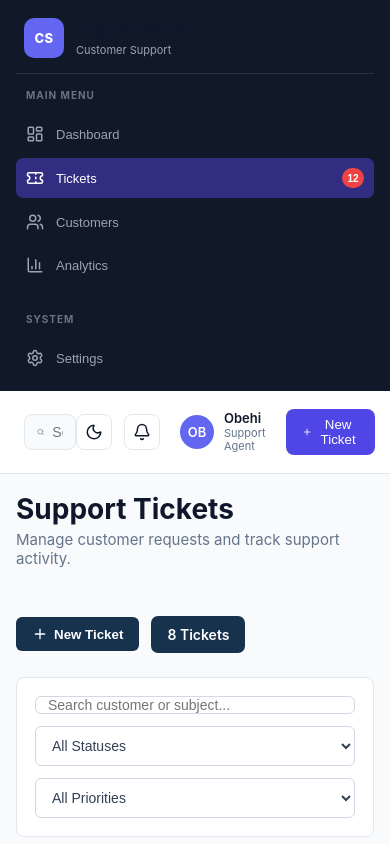
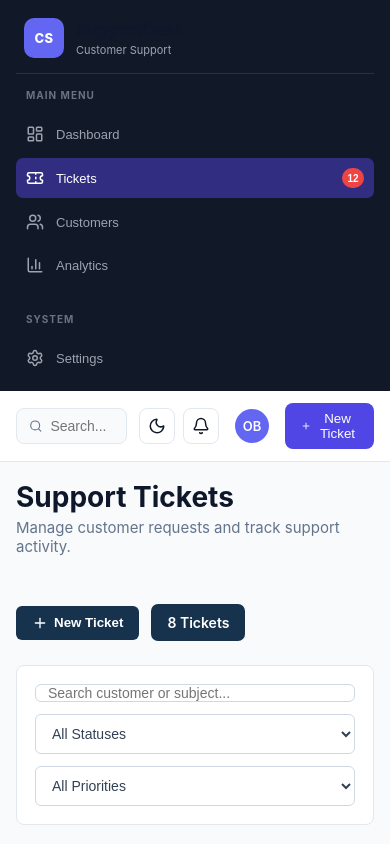
Before and after one commit to Obehi123-beep/customer-support-dashboard, a React (Vite) app: page / in a window 390 px wide. Shown: the top 844 px of the page. Built offline with nearby package versions, Linux system fonts and the light colour scheme.

Commit message:
Update App.css, Sidebar.css, and responsive media queries

```diff
--- a/src/App.css
+++ b/src/App.css
@@ -27,8 +27,8 @@
 html,
 body,
 #root {
+  width: 100%;
   min-height: 100%;
-  margin: 0;
 }
 
 body {
@@ -61,18 +61,18 @@ body {
 
 .main-content {
   flex: 1;
+  min-width: 0;
+  min-height: 100vh;
   display: flex;
   flex-direction: column;
-  min-width: 0;
-  min-height: 100vh;
   background-color: var(--bg-main);
   transition: background-color 0.3s ease;
 }
 
 .content-area {
   flex: 1;
+  min-width: 0;
   width: 100%;
-  min-width: 0;
   padding: 24px;
   overflow-x: hidden;
 }
--- a/src/components/Navbar.css
+++ b/src/components/Navbar.css
@@ -113,3 +113,22 @@
   font-size: 11px;
   color: var(--text-secondary);
 }
+
+@media (max-width: 768px) {
+  .navbar {
+    padding: 12px 16px;
+    gap: 12px;
+  }
+
+  .search-container {
+    width: 180px;
+  }
+
+  .navbar-actions {
+    gap: 8px;
+  }
+
+  .user-info {
+    display: none;
+  }
+}
--- a/src/components/Sidebar.css
+++ b/src/components/Sidebar.css
@@ -49,8 +49,8 @@
   flex-direction: column;
   gap: 5px;
   margin-top: 28px;
-  flex: 1;                      /* takes remaining space */
-  overflow-y: auto;             /* scrolls if menu is long */
+  flex: 1;
+  overflow-y: auto;
 }
 
 .menu-label {
@@ -146,18 +146,25 @@
   color: #22c55e;
 }
 
+/* -------------------------------- */
+/* TABLET */
+/* -------------------------------- */
+
 @media (max-width: 1024px) {
   .sidebar {
     width: 220px;
   }
 }
 
+/* -------------------------------- */
+/* MOBILE */
+/* -------------------------------- */
+
 @media (max-width: 768px) {
   .sidebar {
     width: 100%;
+    min-height: auto;
     height: auto;
-    position: relative;
-    min-height: fit-content;
     padding: 14px 16px;
   }
 
@@ -168,6 +175,7 @@
   .sidebar-navigation {
     margin-top: 15px;
     flex: none;
+    overflow-y: visible;
   }
 
   .sidebar-link {
```
